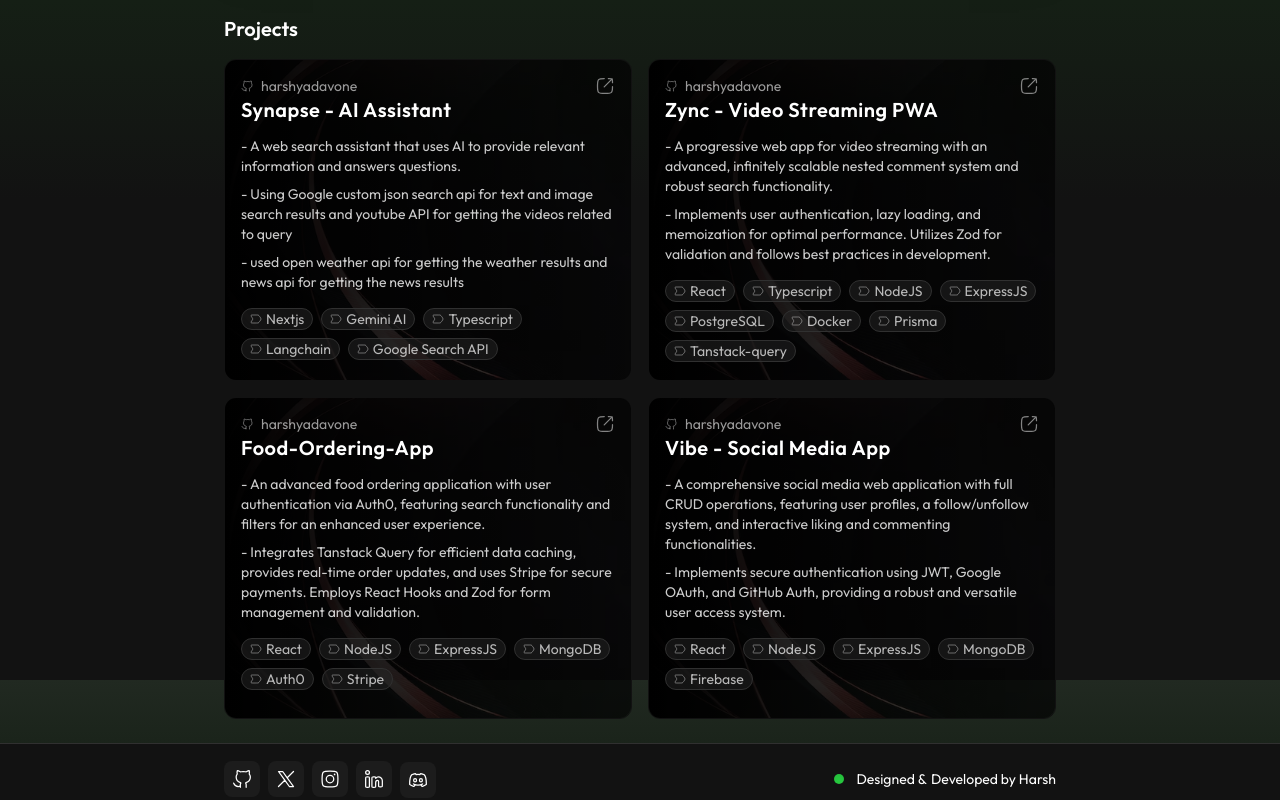
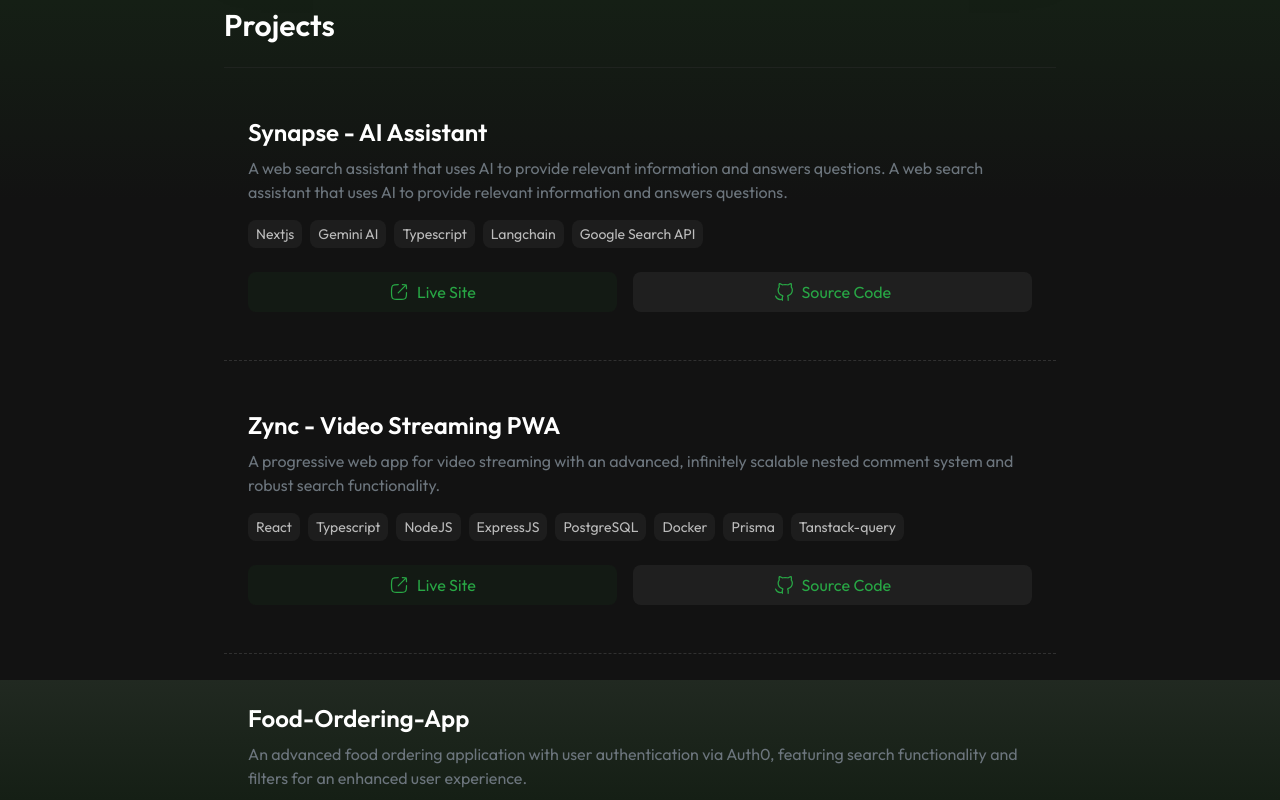
Before and after one commit to synntx/portfolio-v02, a Next.js app: page / in a window 1280 px wide. Shown: the part 920-1720 px from the top of the page. Built offline with nearby package versions, Linux system fonts and the light colour scheme.

Commit message:
UI: update project section UI

```diff
--- a/src/components/Projects.tsx
+++ b/src/components/Projects.tsx
@@ -1,11 +1,9 @@
 import Link from "next/link";
-import { GithubIcon, LabelImportantIcon, LinkSquare02Icon } from "./Icon";
-import Tooltip from "./ui/Tooltip";
+import { GithubIcon, LinkSquare02Icon } from "./Icon";
 
 interface Project {
   title: string;
-  author: string;
-  description: string[];
+  description: string;
   technologies: string[];
   githubLink: string;
   liveLink: string;
@@ -13,84 +11,59 @@
 
 const ProjectCard = ({ project }: { project: Project }) => {
   return (
-    <div
-      className="relative rounded-xl overflow-hidden h-fit group cursor-pointer border border-background transition-colors duration-300
-      hover:border-border"
-    >
-      <img
-        src="/bg.avif"
-        alt={project.title}
-        className="w-full h-full min-h-80 object-cover rounded-xl transition-all duration-300 group-hover:scale-105 opacity-50 group-hover:opacity-100 ease-in-out"
-        aria-label={project.title}
-      />
-      <div className="absolute bottom-0 left-0 right-0 h-full bg-gradient-to-r from-background/90 to-background/60 dark:from-black dark:to-black/40 rounded-lg dark:group-hover:from-black/60 dark:group-hover:to-black">
-        <div className="p-4">
-          <div className="flex items-center justify-between gap-2">
-            <Tooltip content="View on GitHub" position="right" delay={10}>
-              <Link
-                target="_blank"
-                rel="noopener noreferrer"
-                href={project.githubLink}
-                className="flex items-center justify-start gap-2 hover:text-foreground transition-colors duration-300 group/liveLink"
-              >
-                <GithubIcon className="w-3 h-3 text-foreground/50 transition-colors duration-300 group-hover/liveLink:text-foreground" />
-                <span className="text-foreground/60 text-sm group-hover/liveLink:text-foreground transition-colors duration-300">
-                  {project.author}
-                </span>
-              </Link>
-            </Tooltip>
-            <Tooltip content="Live Link" position="left" delay={10}>
-              <Link
-                target="_blank"
-                rel="noopener noreferrer"
-                href={project.liveLink}
-                className="flex items-center justify-start gap-2"
-              >
-                <LinkSquare02Icon className="w-5 h-5 text-foreground/50 hover:text-foreground transition-colors duration-300" />
-              </Link>
-            </Tooltip>
-          </div>
-          <div className="flex items-center justify-start gap-2 mb-3">
-            <h4 className="text-foreground font-semibold text-xl tracking-wide">
-              {project.title}
-            </h4>
-          </div>
-          {project.description.map((desc: string, index: number) => (
-            <p key={index} className="text-sm text-foreground/80 my-2">
-              {desc}
-            </p>
-          ))}
-          <div className="flex flex-col gap-2 items-start mt-2">
-            <div className="flex flex-wrap  gap-2 pt-2 text-sm text-foreground/80">
-              {project.technologies.map((tech: string, index: number) => (
+    <div className="md:hover:bg-card/20 cursor-pointer py-6 md:py-12 w-full md:p-6 md:hover:scale-[0.97] duration-200 transition-all border-b border-border border-dashed">
+      <h3 className="text-2xl font-semibold mb-2">{project.title}</h3>
+      <p className="text-secondary mb-4">{project.description}</p>
+
+      <div className="flex flex-wrap gap-2 mb-4">
+        {project.technologies.map((tech, index) => (
           <span
             key={index}
-                  className="bg-muted/50 text-foreground/70 px-2 rounded-full border border-border flex gap-1 items-center justify-center group-hover:text-foreground transition-colors duration-300"
+            className="bg-muted/60 text-foreground/70 px-2 py-1 rounded-lg text-sm"
           >
-                  <LabelImportantIcon className="w-3 h-3 text-foreground/50" />{" "}
             {tech}
           </span>
         ))}
       </div>
-          </div>
-        </div>
+
+      <div className="grid grid-flow-col items-center gap-4 mt-6 w-full">
+        {project.liveLink && (
+          <Link
+            href={project.liveLink}
+            target="_blank"
+            rel="noopener noreferrer"
+            className="flex items-center justify-center transition-colors gap-2 text-accent p-2 bg-accent/5 hover:bg-accent/10 rounded-lg"
+          >
+            <LinkSquare02Icon className="w-5 h-5 text-accent" />
+            <span>Live Site</span>
+          </Link>
+        )}
+        {project.githubLink && (
+          <Link
+            href={project.githubLink}
+            target="_blank"
+            rel="noopener noreferrer"
+            className="flex items-center justify-center transition-colors gap-2 text-accent p-2 bg-muted/70 hover:bg-muted  rounded-lg"
+          >
+            <GithubIcon className="w-5 h-5 text-accent" />
+            <span>Source Code</span>
+          </Link>
+        )}
       </div>
     </div>
   );
 };
+
 const Projects = () => {
   const projectsData = [
     {
       title: "Synapse - AI Assistant",
-
       author: "harshyadavone",
       liveLink: "https://synapse-search.vercel.app/",
       githubLink: "https://github.com/harshyadavone/synapse-search",
-      description: [
-        "- A web search assistant that uses AI to provide relevant information and answers questions.",
-        "- Using Google custom json search api for text and image search results and youtube API for getting the videos related to query",
-        "- used open weather api for getting the weather results and news api for getting the news results",
-      ],
+      description:
+        "A web search assistant that uses AI to provide relevant information and answers questions. A web search assistant that uses AI to provide relevant information and answers questions.",
+
       technologies: [
         "Nextjs",
         "Gemini AI",
@@ -105,10 +78,9 @@
       liveLink: "https://zync-v1.onrender.com/",
       githubLink:
         "https://github.com/harshyadavone/ZYNC-video-streaming-pwa-fronend",
-      description: [
-        "- A progressive web app for video streaming with an advanced, infinitely scalable nested comment system and robust search functionality.",
-        "- Implements user authentication, lazy loading, and memoization for optimal performance. Utilizes Zod for validation and follows best practices in development.",
-      ],
+      description:
+        "A progressive web app for video streaming with an advanced, infinitely scalable nested comment system and robust search functionality.",
+
       technologies: [
         "React",
         "Typescript",
@@ -125,10 +97,8 @@
       author: "harshyadavone",
       liveLink: "https://food-ordering-app-frontend-so2p.onrender.com/",
       githubLink: "https://github.com/harshyadavone/food-ordering-app-frontend",
-      description: [
-        "- An advanced food ordering application with user authentication via Auth0, featuring search functionality and filters for an enhanced user experience.",
-        "- Integrates Tanstack Query for efficient data caching, provides real-time order updates, and uses Stripe for secure payments. Employs React Hooks and Zod for form management and validation.",
-      ],
+      description:
+        "An advanced food ordering application with user authentication via Auth0, featuring search functionality and filters for an enhanced user experience.",
       technologies: [
         "React",
         "NodeJS",
@@ -140,26 +110,25 @@
     },
     {
       title: "Vibe - Social Media App",
-
       author: "harshyadavone",
       liveLink: "https://vibe-lklt.onrender.com/",
       githubLink: "https://github.com/harshyadavone/vibe",
-      description: [
-        "- A comprehensive social media web application with full CRUD operations, featuring user profiles, a follow/unfollow system, and interactive liking and commenting functionalities.",
-        "- Implements secure authentication using JWT, Google OAuth, and GitHub Auth, providing a robust and versatile user access system.",
-      ],
+      description:
+        "A comprehensive social media web application with full CRUD operations, featuring user profiles, a follow/unfollow system, and interactive liking and commenting functionalities.",
       technologies: ["React", "NodeJS", "ExpressJS", "MongoDB", "Firebase"],
     },
   ];
+
   return (
-    <div className="w-full max-w-4xl mx-auto py-6 px-4 sm:px-6 lg:px-8">
-      <div>
-        <h2 className="text-xl font-semibold text-foreground mb-4">Projects</h2>
-        <div className="grid grid-cols-1 md:grid-cols-2 gap-4">
+    <div className="w-full max-w-4xl mx-auto px-4 md:px-6 lg:px-8">
+      <h2 className="text-3xl font-semibold text-foreground my-4 md:mb-6">
+        Projects
+      </h2>
+      <div className="border-b border-border/40" />
+      <div className="grid grid-cols-1 md:grid-cols-1">
         {projectsData.map((project, index) => (
           <ProjectCard key={index} project={project} />
         ))}
-        </div>
       </div>
     </div>
   );
```
Lines whose indentation alone changed are shown as unchanged.
